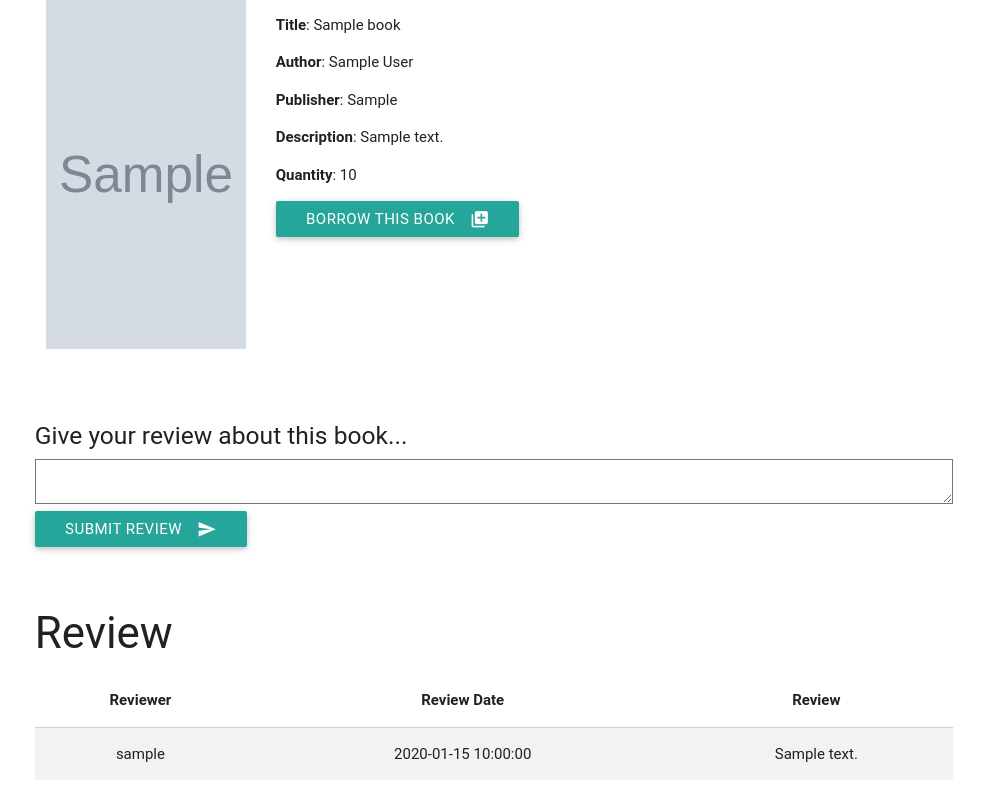
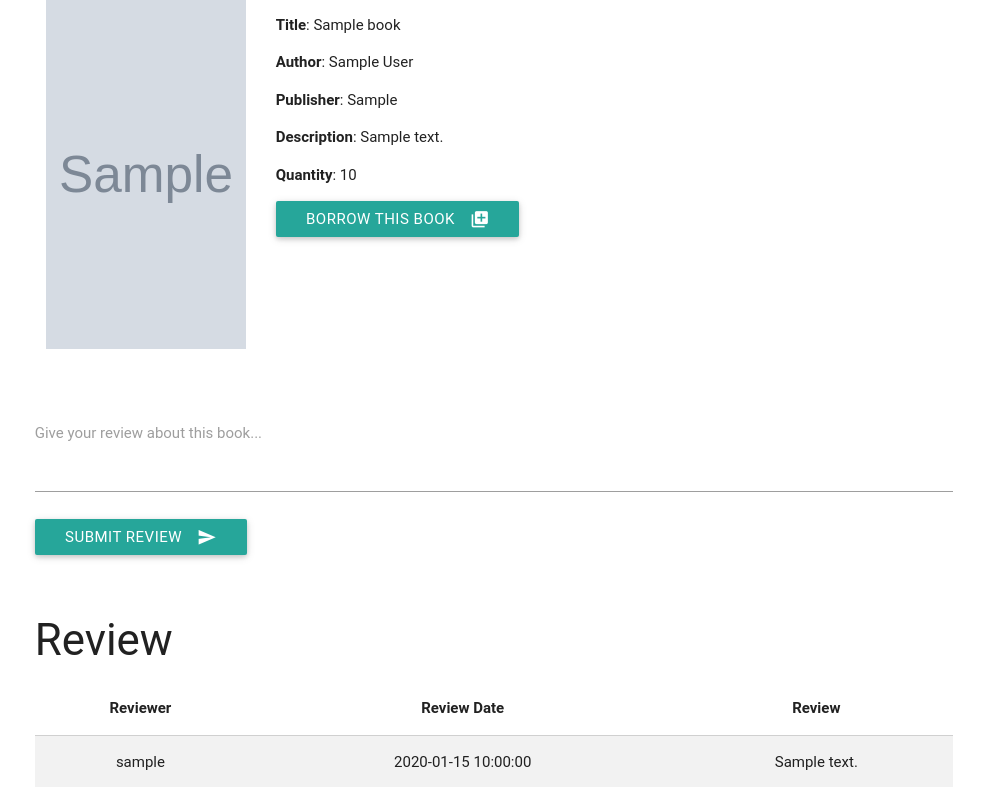
Before and after one commit to vnby/PPWD_5, a PHP site: page /book.php?bookid=1 in a window 1280 px wide. Shown: the part 173-960 px from the top of the page, without its empty margins (146-1130 px from the left). Run offline with PHP 8.4, Linux system fonts and the light colour scheme; the visitor is signed in with stand-in values (Sample User, id 1); tables that the repository leaves empty or names only in its code hold one stand-in row (values such as "Sample post"); grey boxes marked "Sample" are stand-in pictures; some web fonts are replaced.

Commit message:
Textarea lebih ciamik

```diff
--- a/book.php
+++ b/book.php
@@ -249,9 +249,9 @@ if ($_SERVER['REQUEST_METHOD'] === 'POST') {
 							<div class="col s12">
 								<div class="row">
         							<div class="input-field col s12">
-        								<h5>Give your review about this book...</h5>
           								<form action="book.php" method="post" name="reviewform" id="reviewforms">
-          									<textarea id="reviewtextareas" name="reviewtextarea" form="reviewforms"></textarea>
+          									<textarea class="materialize-textarea" id="reviewtextareas" name="reviewtextarea" form="reviewforms"></textarea>
+          									<label for="textarea1">Give your review about this book...</label>
 											<input type="hidden" name="command" value="review">
 											<input type="hidden" name="bookid" value="'.$row['book_id'].'">
           									<button class="btn waves-effect waves-light" type="submit" name="action" value="sbmit">Submit Review<i class="material-icons right">send</i>
```
